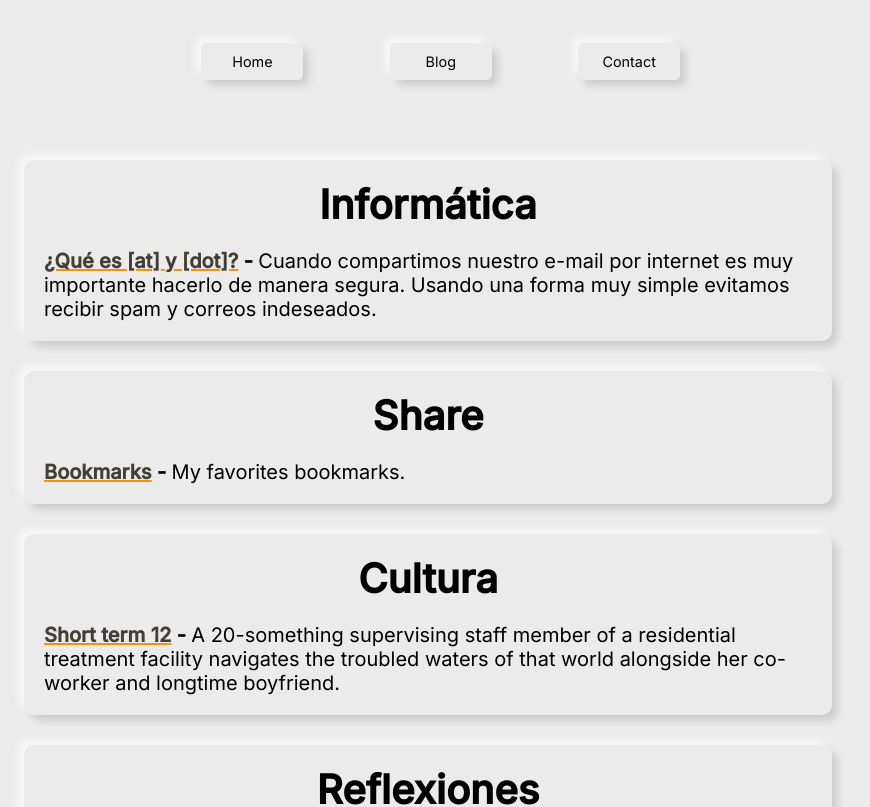
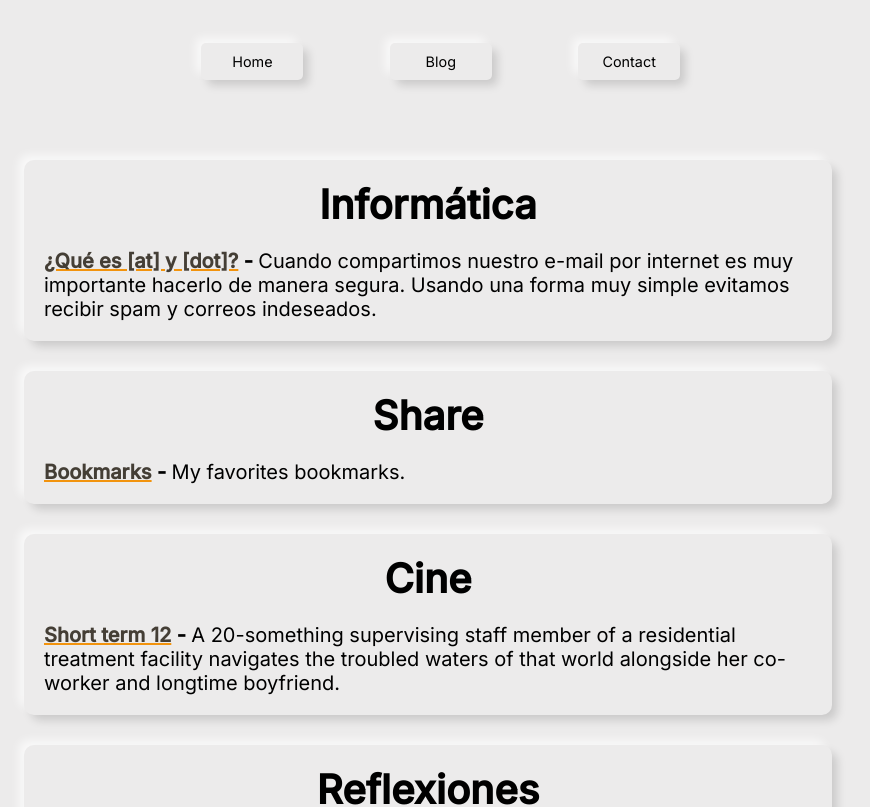
Before and after one commit to manuelalferez/personal-website, a React (Create React App) app: page /blog in a window 1280 px wide. Shown: the top 807 px of the page, without its empty margins (212-1082 px from the left). Built offline with nearby package versions, Linux system fonts and the light colour scheme.

Commit message:
Cambiando el nombre a la categoria cultura

```diff
--- a/src/data/Blog/PostsData.js
+++ b/src/data/Blog/PostsData.js
@@ -71,7 +71,7 @@ const posts = [
   },
   {
     title: " Short term 12",
-    category: "Cultura",
+    category: "Cine",
     summary: "A 20-something supervising staff member of a residential treatment facility navigates the troubled waters of that world alongside her co-worker and longtime boyfriend.",
     key: "11",
     path: "short-term-12"
--- a/src/data/Blog/categories.js
+++ b/src/data/Blog/categories.js
@@ -1,5 +1,5 @@
 const categories = [
-    "Informática", "Share","Cultura", "Reflexiones", "Ajedrez"
+    "Informática", "Share","Cine", "Reflexiones", "Ajedrez"
   ];
 
   export default categories;
```
